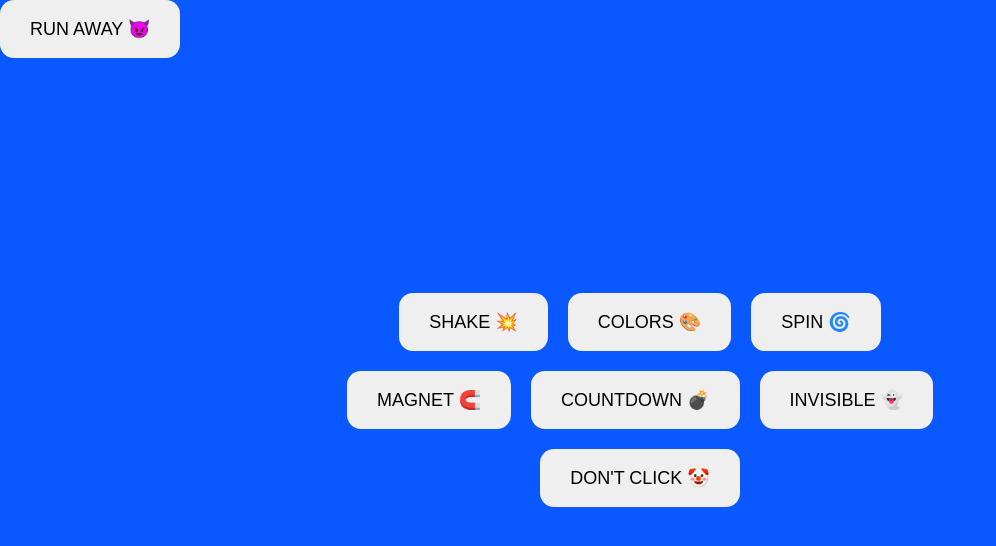
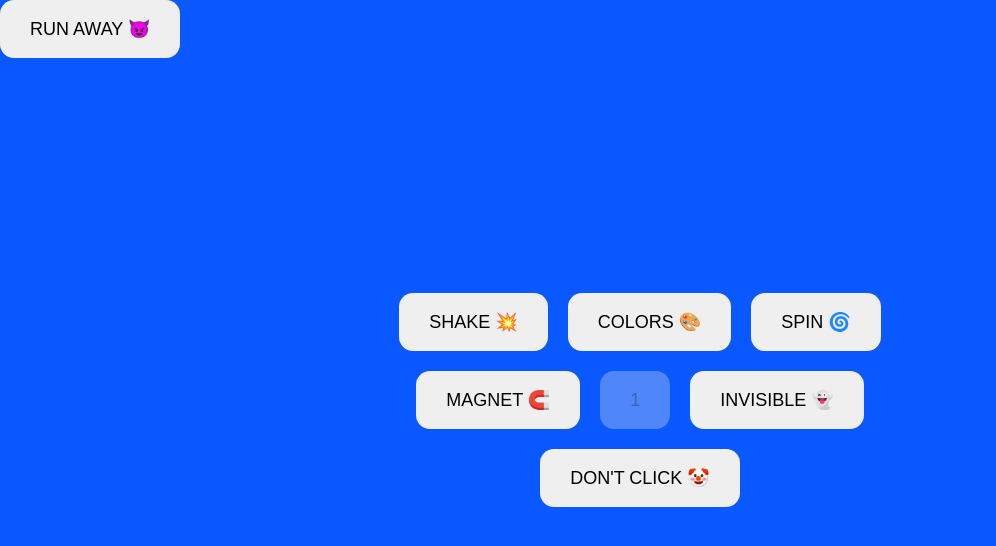
Before and after one commit to yahiaafouad2016-create/Crazy-Time, a plain HTML site: page index.html in a window 1280 px wide. Both pictures are taken after a click on the button "COUNTDOWN 💣". Shown: the whole page, without its empty margins (0-996 px from the left). Drawn offline with Linux system fonts and the light colour scheme.

Commit message:
Update index.html

```diff
--- a/index.html
+++ b/index.html
@@ -144,6 +144,7 @@ spinBtn.onclick = () => {
 countdownBtn.onclick = () => {
   let count = 3;
   countdownBtn.textContent = count;
+  countdownBtn.disabled = true;
 
   const timer = setInterval(() => {
     count--;
@@ -151,10 +152,9 @@ spinBtn.onclick = () => {
 
     if (count === 0) {
       clearInterval(timer);
-        alert("💥 BOOM!");
-        countdownBtn.textContent = "COUNTDOWN 💣";
+      location.reload(); // 🔄 refresh page
     }
-    }, 700);
+  }, 1000);
 };
 
   ghostBtn.onclick = () => {
```
Lines whose indentation alone changed are shown as unchanged.
